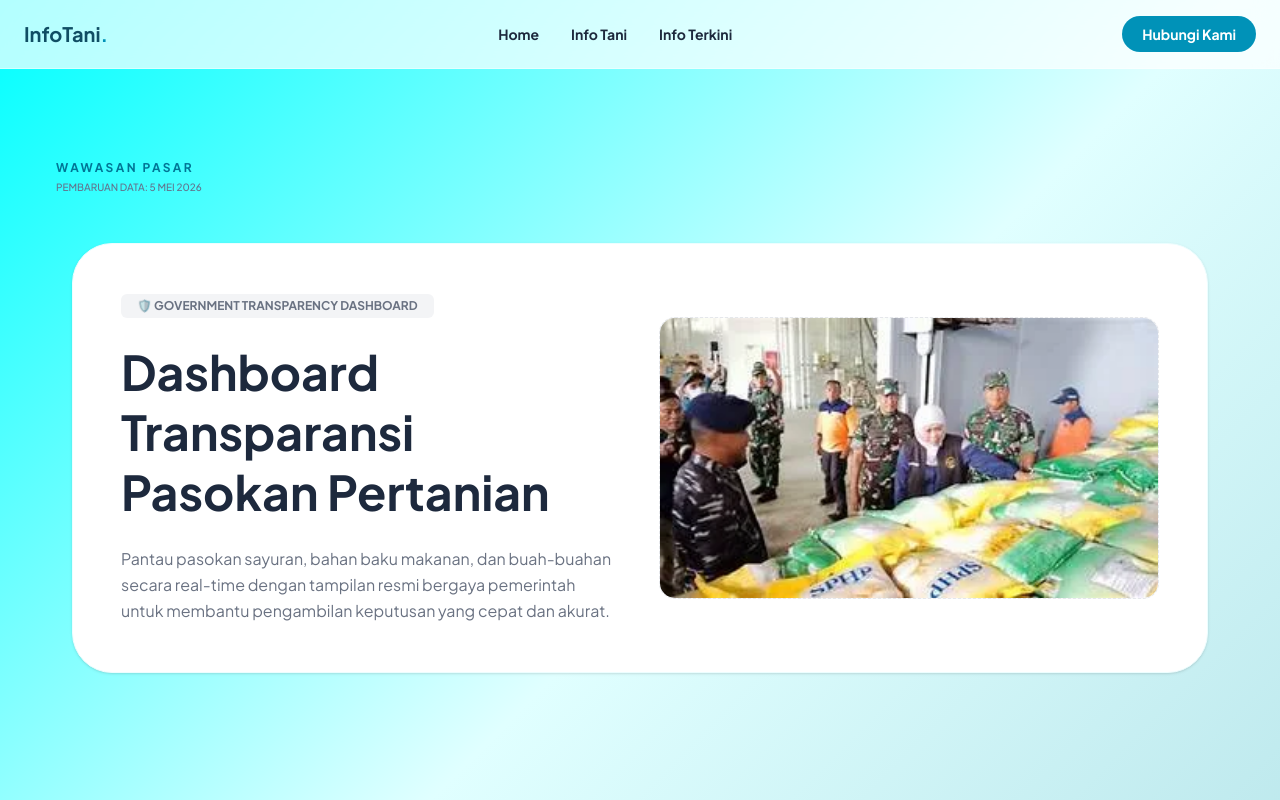
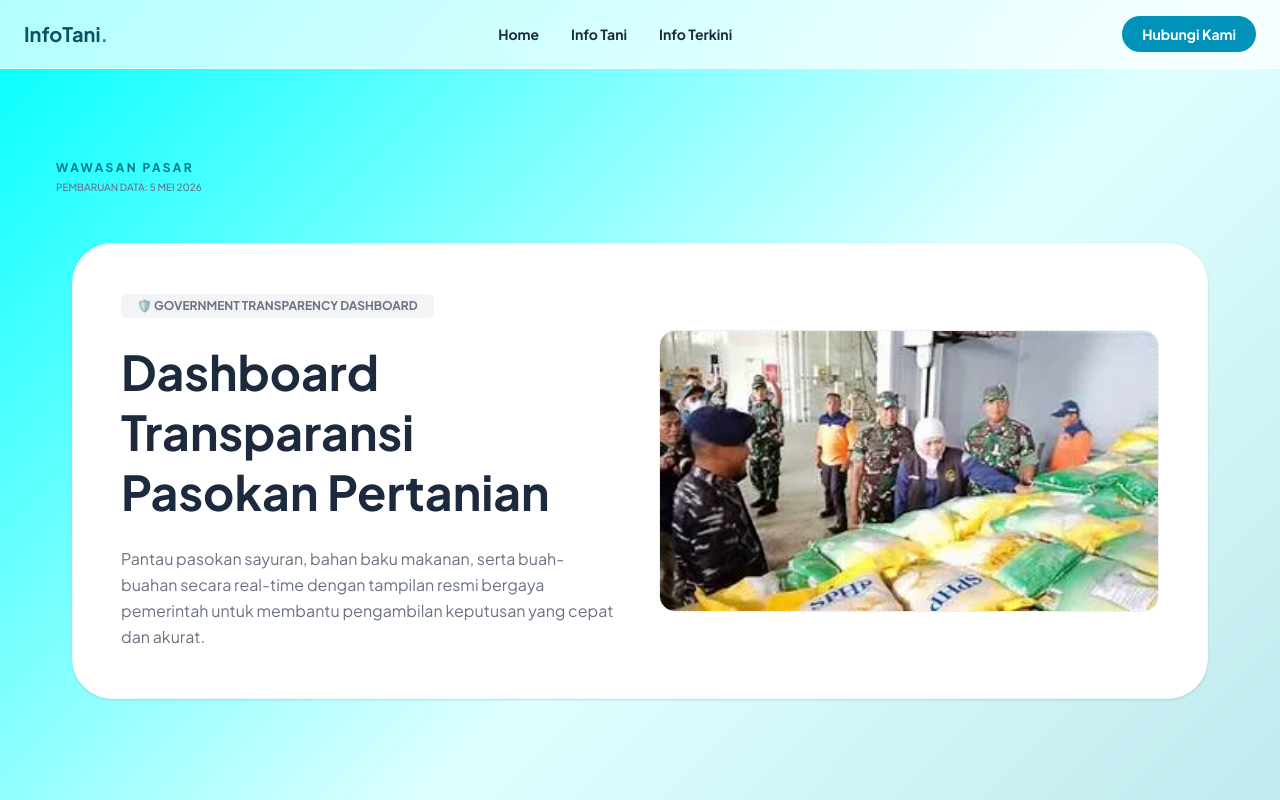
Before and after one commit to TI-WEB-24A-Rover/TI-WEB-24A-Rover, a Next.js app: page /info-terkini in a window 1280 px wide. Shown: the top 800 px of the page. Built offline with nearby package versions, Linux system fonts and the light colour scheme.

Commit message:
Gilang : Update

```diff
--- a/components/info-terkini/TransparencyDashboard.tsx
+++ b/components/info-terkini/TransparencyDashboard.tsx
@@ -36,7 +36,7 @@ export default function TransparencyDashboard() {
             Dashboard Transparansi Pasokan Pertanian
           </h1>
           <p className="text-gray-500 leading-relaxed max-w-xl">
-            Pantau pasokan sayuran, bahan baku makanan, dan buah-buahan secara real-time dengan tampilan resmi bergaya pemerintah untuk membantu pengambilan keputusan yang cepat dan akurat.
+            Pantau pasokan sayuran, bahan baku makanan, serta buah-buahan secara real-time dengan tampilan resmi bergaya pemerintah untuk membantu pengambilan keputusan yang cepat dan akurat.
           </p>
         </div>
         <div className="flex-1 bg-gray-50 rounded-2xl border border-dashed border-gray-200 aspect-video overflow-hidden">
```
